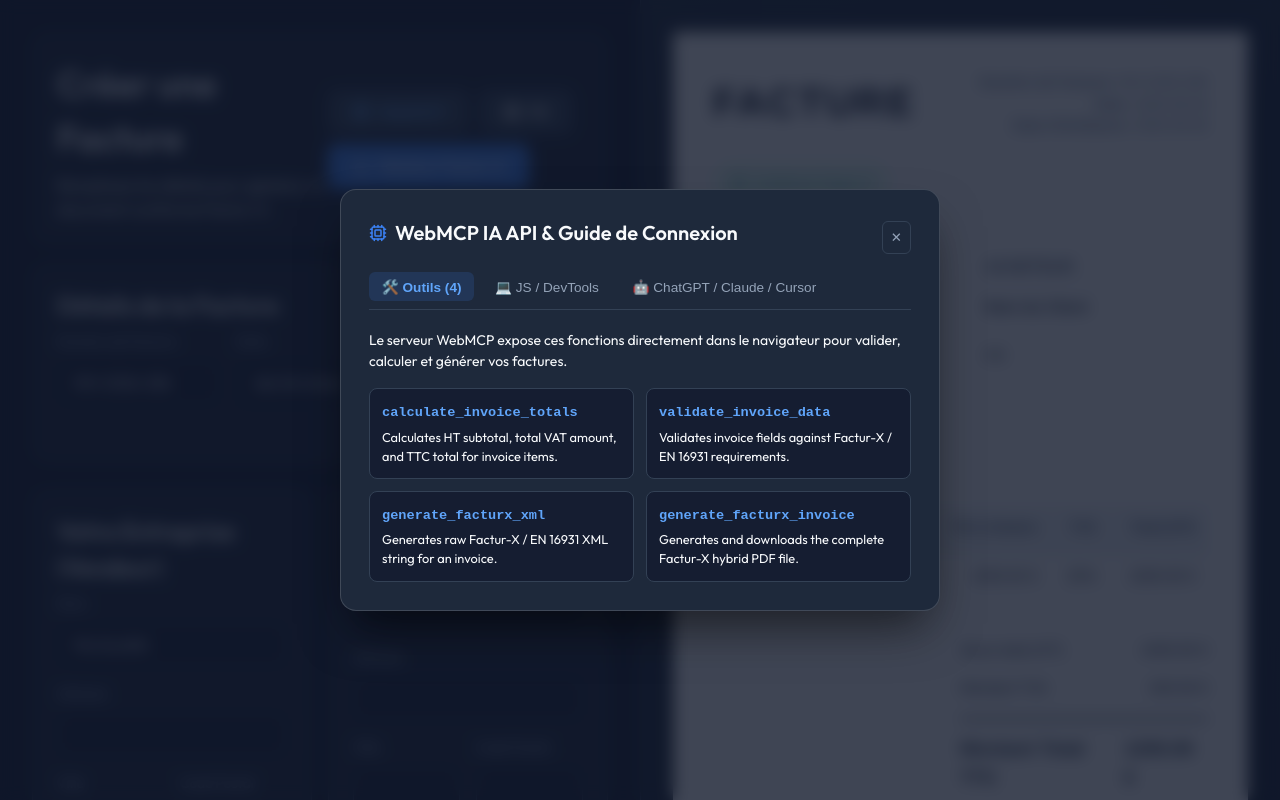
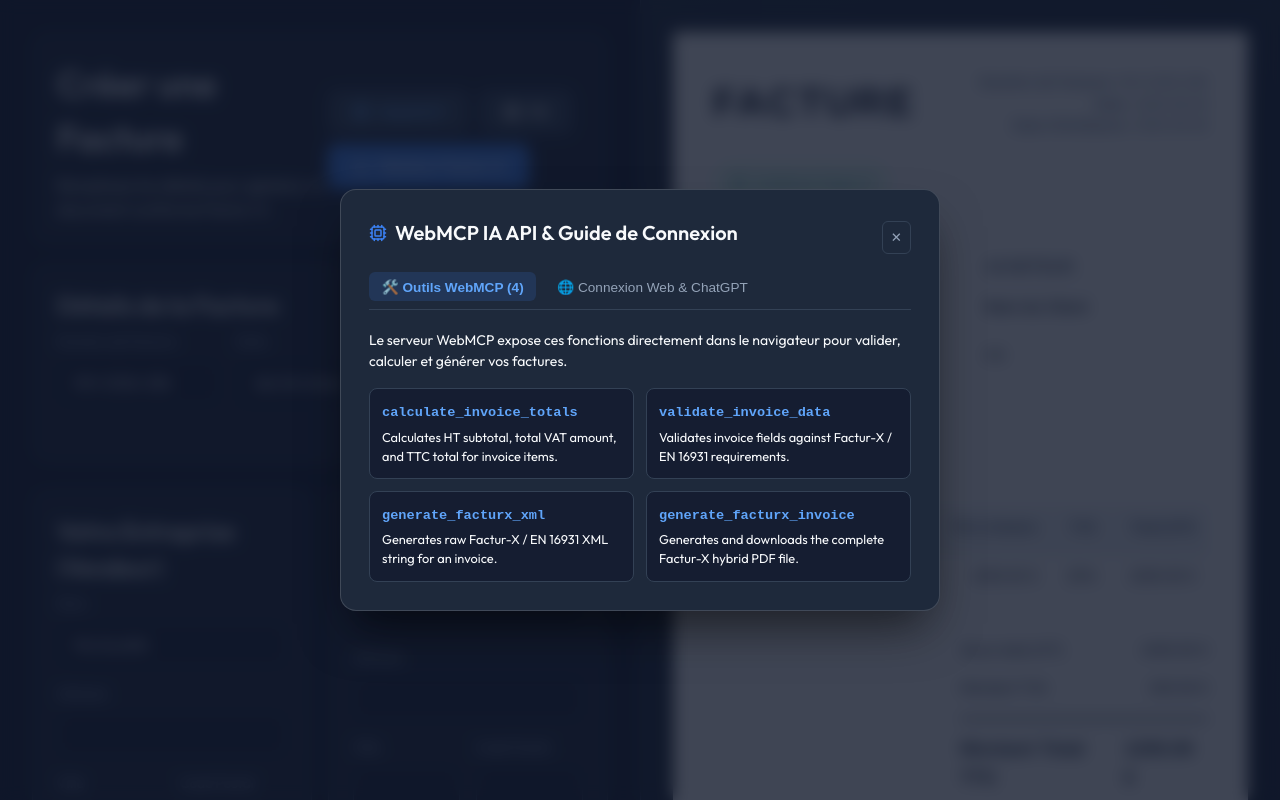
Before and after one commit to SetiZ/e-nvoice, a React (Vite) app: page / in a window 1280 px wide. Both pictures are taken after a click on the button "WebMCP". Shown: the top 800 px of the page. Built offline with nearby package versions, Linux system fonts and the light colour scheme.

Commit message:
simple webMCP

```diff
--- a/src/App.tsx
+++ b/src/App.tsx
@@ -30,7 +30,7 @@
 
   const [isGenerating, setIsGenerating] = useState(false);
   const [showWebMcpModal, setShowWebMcpModal] = useState(false);
-  const [activeWebMcpTab, setActiveWebMcpTab] = useState<'tools' | 'devtools' | 'ai'>('tools');
+  const [activeWebMcpTab, setActiveWebMcpTab] = useState<'tools' | 'connect'>('tools');
   const [lang, setLang] = useState<Language>('fr');
   const t = translations[lang];
 
@@ -275,19 +275,13 @@
                   className={`webmcp-tab-btn ${activeWebMcpTab === 'tools' ? 'active' : ''}`}
                   onClick={() => setActiveWebMcpTab('tools')}
                 >
-                  🛠️ Outils ({WEBMCP_TOOLS.length})
+                  🛠️ Outils WebMCP ({WEBMCP_TOOLS.length})
                 </button>
                 <button
-                  className={`webmcp-tab-btn ${activeWebMcpTab === 'devtools' ? 'active' : ''}`}
-                  onClick={() => setActiveWebMcpTab('devtools')}
+                  className={`webmcp-tab-btn ${activeWebMcpTab === 'connect' ? 'active' : ''}`}
+                  onClick={() => setActiveWebMcpTab('connect')}
                 >
-                  💻 JS / DevTools
-                </button>
-                <button
-                  className={`webmcp-tab-btn ${activeWebMcpTab === 'ai' ? 'active' : ''}`}
-                  onClick={() => setActiveWebMcpTab('ai')}
-                >
-                  🤖 ChatGPT / Claude / Cursor
+                  🌐 Connexion Web & ChatGPT
                 </button>
               </div>
 
@@ -310,21 +304,24 @@
                 </div>
               )}
 
-              {/* Tab 2: JavaScript & Console */}
-              {activeWebMcpTab === 'devtools' && (
+              {/* Tab 2: Web & ChatGPT Integration */}
+              {activeWebMcpTab === 'connect' && (
                 <div>
-                  <p className="text-secondary mb-2" style={{ fontSize: '0.875rem' }}>
-                    <strong>1. Directement dans window.mcp (DevTools / Extensions) :</strong>
+                  <div style={{ marginBottom: '1.25rem' }}>
+                    <p style={{ fontWeight: 600, color: '#60a5fa', marginBottom: '0.25rem', fontSize: '0.9rem' }}>
+                      1. Dans la console JS ou Extension Navigateur (window.mcp) :
                     </p>
                     <pre className="code-block">
-{`// Calculer les totaux de facture
+{`// Appeler un outil WebMCP directement dans la page
 await window.mcp.callTool('calculate_invoice_totals', {
   items: [{ quantity: 2, unitPrice: 500, vatRate: 20 }]
 });`}
                     </pre>
+                  </div>
 
-                  <p className="text-secondary mt-4 mb-2" style={{ fontSize: '0.875rem' }}>
-                    <strong>2. Via window.postMessage (JSON-RPC 2.0) :</strong>
+                  <div style={{ marginBottom: '1.25rem' }}>
+                    <p style={{ fontWeight: 600, color: '#60a5fa', marginBottom: '0.25rem', fontSize: '0.9rem' }}>
+                      2. Via window.postMessage (JSON-RPC 2.0) :
                     </p>
                     <pre className="code-block">
 {`window.postMessage({
@@ -338,49 +335,26 @@
 }, '*');`}
                     </pre>
                   </div>
-              )}
 
-              {/* Tab 3: AI Chat Integration */}
-              {activeWebMcpTab === 'ai' && (
-                <div>
                   <div style={{ marginBottom: '1.25rem' }}>
                     <p style={{ fontWeight: 600, color: '#60a5fa', marginBottom: '0.25rem', fontSize: '0.9rem' }}>
-                      🟢 Pour ChatGPT (Actions GPT Personnalisées) :
+                      3. Pour ChatGPT (Actions GPT Personnalisées) :
                     </p>
                     <p className="text-secondary" style={{ fontSize: '0.85rem' }}>
-                      Créez un GPT dans ChatGPT → Configurer → <strong>Ajouter une action</strong> → Importer cette URL :
+                      ChatGPT → Configurer → <strong>Ajouter une action</strong> → Importer cette URL :
                     </p>
                     <pre className="code-block">
 https://setiz.github.io/e-nvoice/openapi.json
                     </pre>
                   </div>
 
-                  <div style={{ marginBottom: '1.25rem' }}>
+                  <div>
                     <p style={{ fontWeight: 600, color: '#60a5fa', marginBottom: '0.25rem', fontSize: '0.9rem' }}>
-                      🟠 Pour Claude Desktop / Cursor AI :
+                      📄 Index & Découverte par Moteurs IA (AEO/GEO) :
                     </p>
                     <p className="text-secondary" style={{ fontSize: '0.85rem' }}>
-                      Ajoutez cette configuration dans votre <code>claude_desktop_config.json</code> ou les réglages MCP de Cursor :
-                    </p>
-                    <pre className="code-block">
-{`{
-  "mcpServers": {
-    "e-nvoice": {
-      "command": "npx",
-      "args": ["-y", "@modelcontextprotocol/server-fetch", "https://setiz.github.io/e-nvoice/llms.txt"]
-    }
-  }
-}`}
-                    </pre>
-                  </div>
-
-                  <div>
-                    <p style={{ fontWeight: 600, color: '#60a5fa', marginBottom: '0.25rem', fontSize: '0.9rem' }}>
-                      📄 Manifestes de Découverte IA :
-                    </p>
-                    <p className="text-secondary" style={{ fontSize: '0.85rem' }}>
-                      • MCP Manifest : <code>https://setiz.github.io/e-nvoice/.well-known/mcp.json</code><br />
-                      • LLM Index : <code>https://setiz.github.io/e-nvoice/llms.txt</code>
+                      • Manifeste MCP : <code>https://setiz.github.io/e-nvoice/.well-known/mcp.json</code><br />
+                      • Fichier LLM : <code>https://setiz.github.io/e-nvoice/llms.txt</code>
                     </p>
                   </div>
                 </div>
```
Lines whose indentation alone changed are shown as unchanged.
